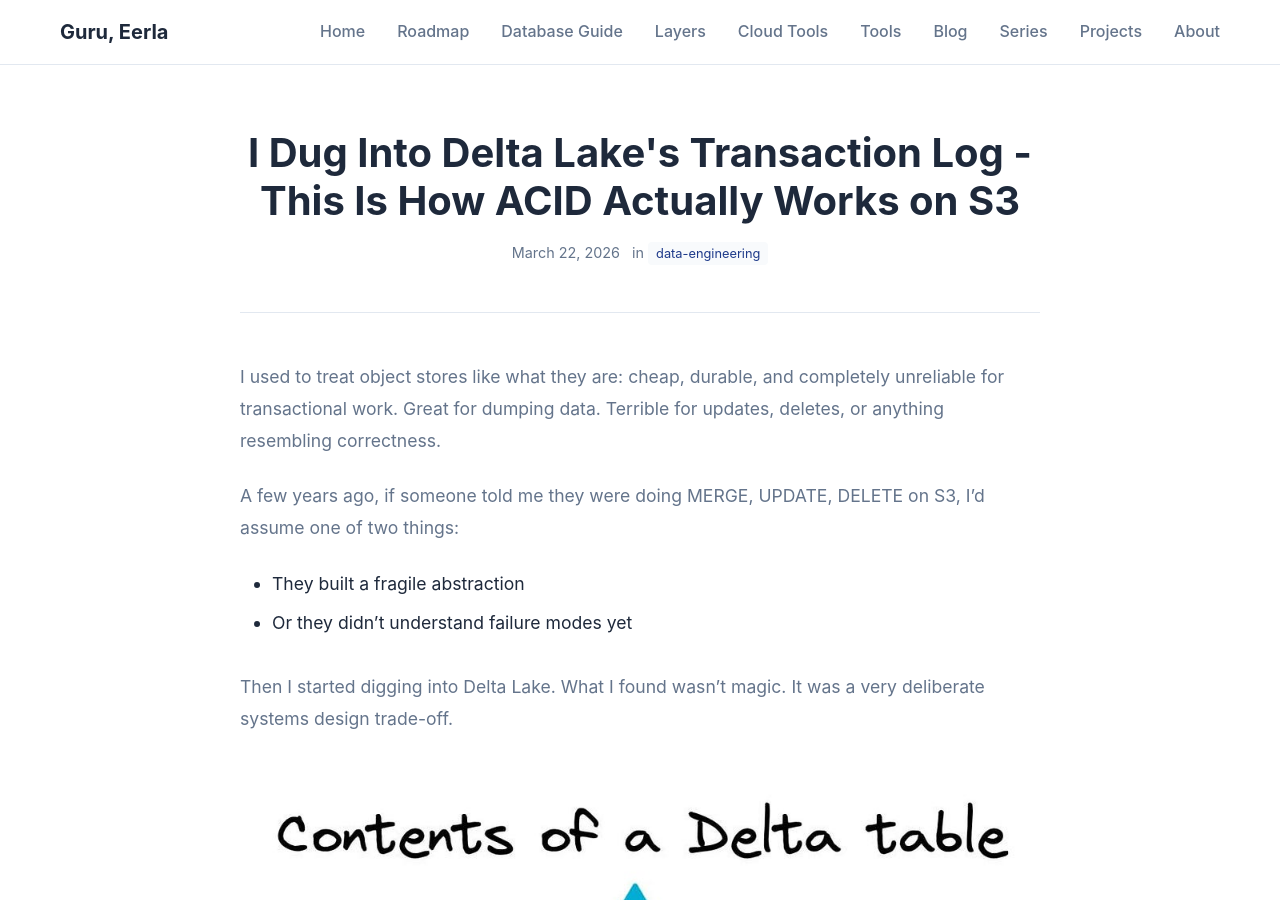
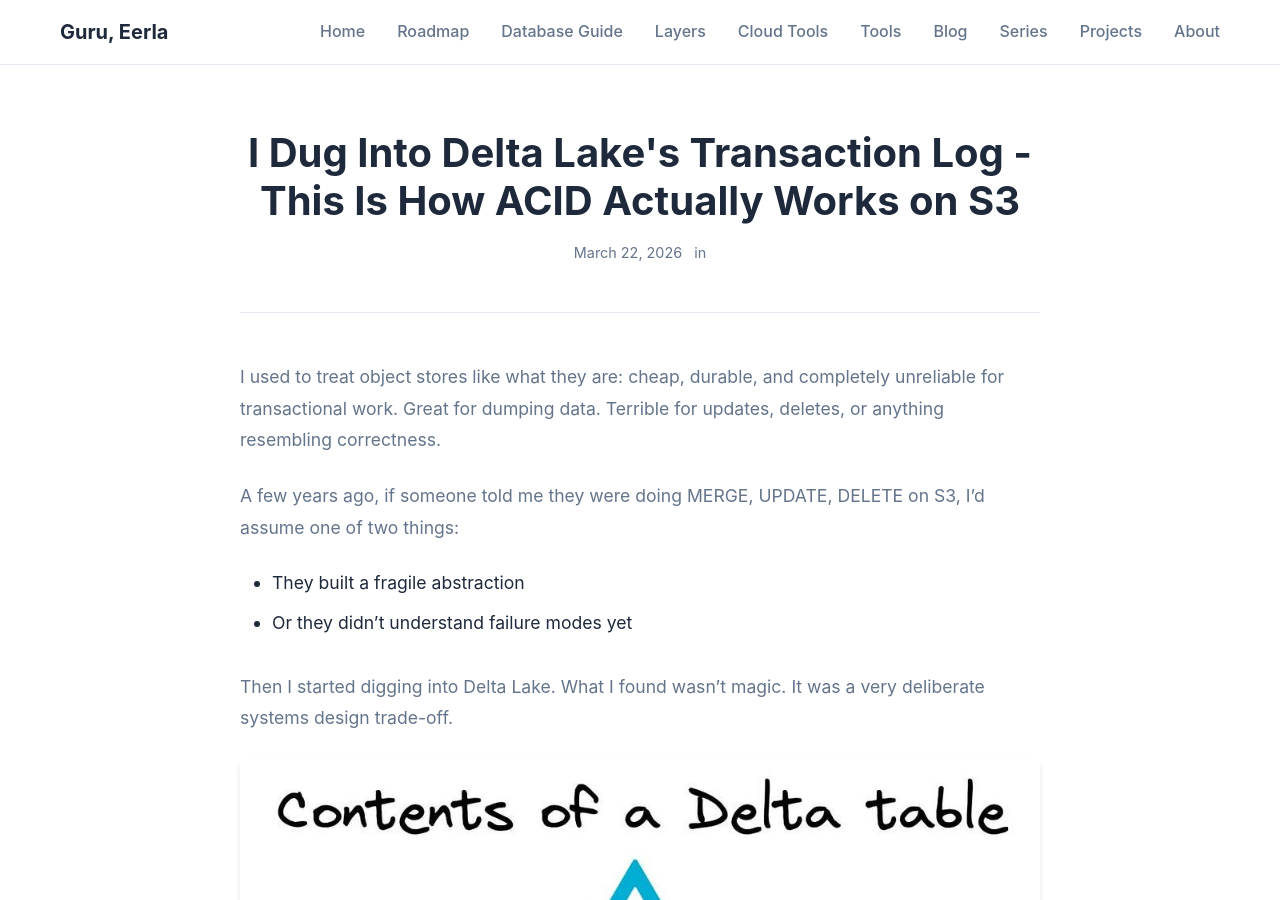
Before and after one commit to eerla/data-engineering-blog, a Jekyll site: the page built from _posts/2026-03-22-delta-lake-transaction-log-acid-on-s3.md, in a window 1280 px wide and 900 px high. Built offline with Jekyll 4.4.1, drawn with Linux system fonts in a browser that asks for light colours.

Commit message:
add blog

```diff
--- a/_config.yml
+++ b/_config.yml
@@ -33,7 +33,6 @@
       type: "posts"
     values:
       layout: "post"
-      categories: "data-engineering"
   - scope:
       path: ""
       type: "pages"
--- a/_posts/2026-03-22-delta-lake-transaction-log-acid-on-s3.md
+++ b/_posts/2026-03-22-delta-lake-transaction-log-acid-on-s3.md
@@ -14,7 +14,7 @@
 Then I started digging into Delta Lake.
 What I found wasn't magic. It was a very deliberate systems design trade-off.
 
-![Delta Lake Architecture](/data-engineering-blog/assets/images/blog/delta-lake-architecture.png)
+![Delta Lake Architecture](/data-engineering-blog/assets/images/blog/delta-lake-architecture.png){: .center-image }
 *Delta Lake adds a transaction log layer on top of immutable data files*
 
 ## Why object stores break transactional systems
```
Also changed, not shown: _posts/2026-03-25-compete-with-engineers-who-use-ai.md (+1 -0 lines).
